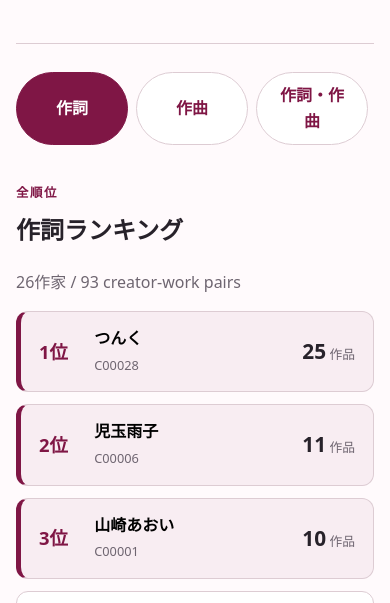
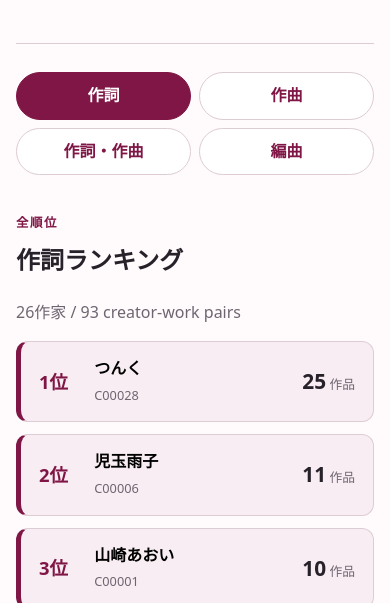
Before and after one commit to YutoSuga/helloproject-song-data, a website: page site/index.html in a window 390 px wide. Shown: the part 217-820 px from the top of the page. Drawn offline with Linux system fonts and the light colour scheme.

Commit message:
fix: show all ranking categories on mobile

```diff
--- a/site/styles.css
+++ b/site/styles.css
@@ -7,10 +7,10 @@ h1, h2, p { margin-top: 0; }
 h1 { display: flex; flex-wrap: wrap; gap: .25em; font-size: clamp(2rem, 6vw, 4rem); line-height: 1.15; }
 .eyebrow { margin-bottom: 8px; color: var(--accent); font-size: .78rem; font-weight: 750; letter-spacing: .12em; text-transform: uppercase; }
 main { position: relative; padding-block: 28px 80px; }
-.category-tabs { display: flex; gap: 8px; margin-bottom: 38px; overflow-x: auto; }
+.category-tabs { display: grid; grid-template-columns: repeat(4, minmax(0, 1fr)); gap: 8px; margin-bottom: 38px; }
 button { font: inherit; }
 .tab, .creator { cursor: pointer; }
-.tab { min-width: 7em; padding: 10px 16px; border: 1px solid var(--line); border-radius: 999px; color: var(--accent); background: white; font-weight: 700; }
+.tab { min-width: 0; padding: 10px 16px; border: 1px solid var(--line); border-radius: 999px; color: var(--accent); background: white; font-weight: 700; white-space: nowrap; }
 .tab[aria-selected="true"] { color: white; background: var(--accent); border-color: var(--accent); }
 .section-heading { display: flex; align-items: end; justify-content: space-between; gap: 20px; }
 .summary { color: var(--muted); }
@@ -27,4 +27,4 @@ button { font: inherit; }
 .work-list li { padding: 14px 0; border-top: 1px solid var(--line); }
 .work-list code { color: var(--accent); }
 footer { padding-block: 24px; border-top: 1px solid var(--line); color: var(--muted); font-size: .85rem; }
-@media (max-width: 680px) { .page-header { padding-top: 32px; } .ranking { grid-template-columns: 1fr; } .section-heading { display: block; } .creator { grid-template-columns: 2.7em 1fr auto; } .detail { inset: 12px; width: auto; padding: 22px; } }
+@media (max-width: 680px) { .page-header { padding-top: 32px; } .category-tabs { grid-template-columns: repeat(2, minmax(0, 1fr)); } .ranking { grid-template-columns: 1fr; } .section-heading { display: block; } .creator { grid-template-columns: 2.7em 1fr auto; } .detail { inset: 12px; width: auto; padding: 22px; } }
```
Also changed, not shown: .github/workflows/deploy-pages.yml (added), README.md.
